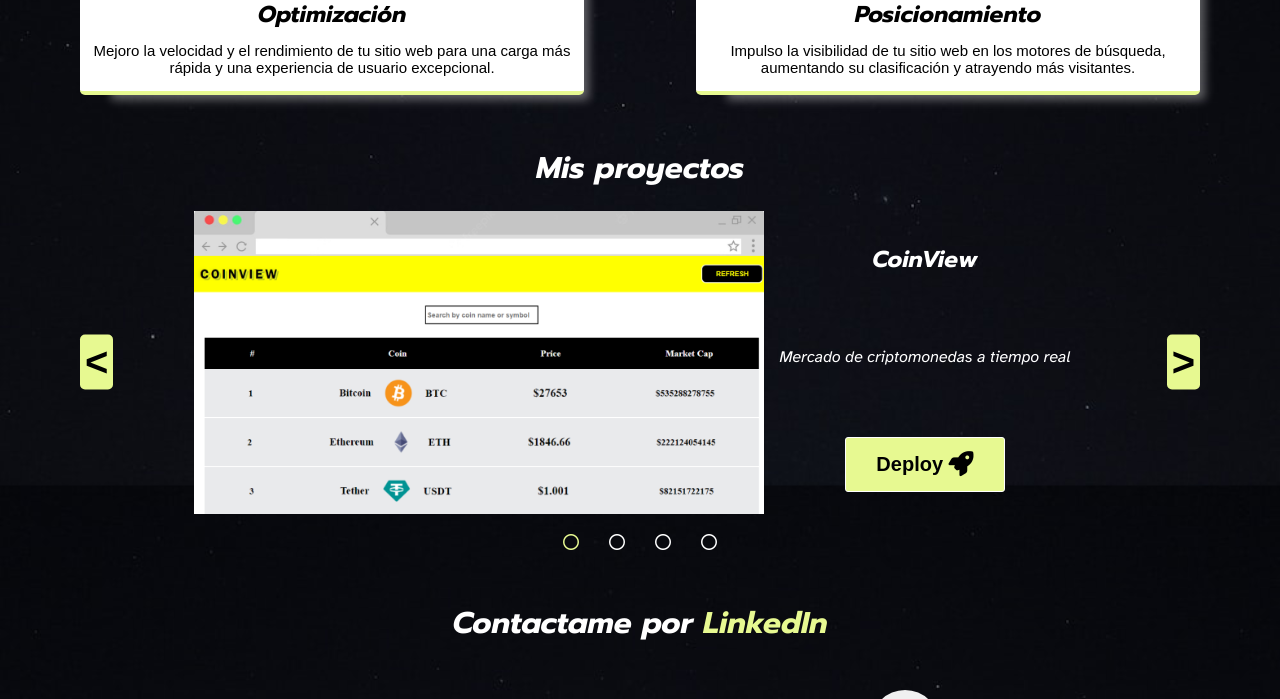
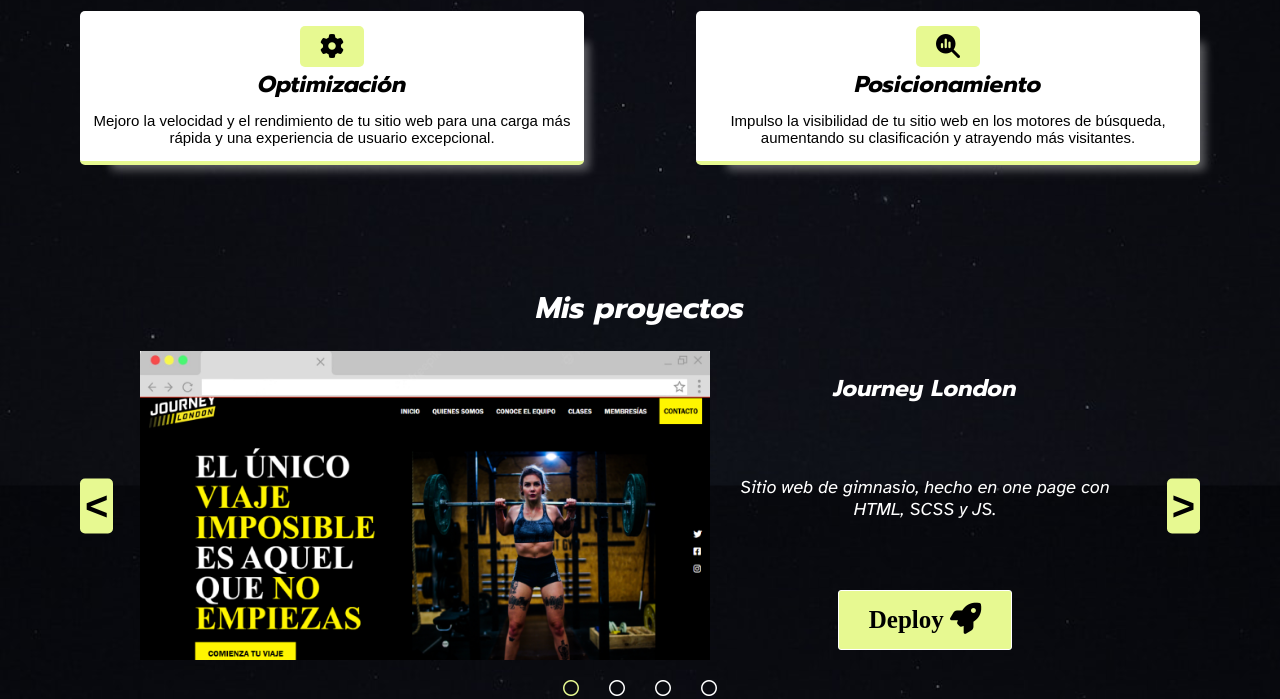
Before and after one commit to AlbeerC/portfolio-freelancer, a website: page index.html in a window 1280 px wide. Shown: the part 1222-1921 px from the top of the page. Drawn offline with Linux system fonts and the light colour scheme.

Commit message:
new projects

```diff
--- a/index.html
+++ b/index.html
@@ -84,19 +84,19 @@
                 <div class="slider">
                     <div class="slider-container">
                       <div class="card"> <!-- Proyecto 1 -->
-                        <img src="./img/project4.1.png" alt="Proyecto 1">
+                        <img src="./img/project1.png" alt="Proyecto 1">
                         <div class="card-right">
-                            <h3>CoinView</h3>
-                            <p>Mercado de criptomonedas a tiempo real</p>
-                            <button>Deploy <i class="fa-solid fa-rocket fa-lg"></i></button>
+                            <h3>Journey London</h3>
+                            <p>Sitio web de gimnasio, hecho en one page con HTML, SCSS y JS.<span>Cuenta con secciones navegables y diseño responsivo adaptado a todos los dispositivos</span></p>
+                            <a href="https://journey-london.vercel.app/" target="_blank">Deploy <i class="fa-solid fa-rocket fa-lg"></i></a>
                         </div>
                       </div>
                       <div class="card"> <!-- Proyecto 2 -->
-                        <img src="./img/project4.1.png" alt="Proyecto 2">
+                        <img src="./img/project2.png" alt="Proyecto 2">
                         <div class="card-right">
-                            <h3>CoinView</h3>
-                            <p>Mercado de criptomonedas a tiempo real</p>
-                            <button>Deploy <i class="fa-solid fa-rocket fa-lg"></i></button>
+                            <h3>Skull Master</h3>
+                            <p>Sitio web de estudio de tatuajes, hecho en SPA con React JS y SCSS.<span> Cuenta con secciones navegables y diseño responsivo adaptado a todos los dispositivos</span></p>
+                            <a>Deploy <i class="fa-solid fa-rocket fa-lg"></i></a>
                         </div>
                       </div>
                       <div class="card"> <!-- Proyecto 3 -->
@@ -104,7 +104,7 @@
                         <div class="card-right">
                             <h3>CoinView</h3>
                             <p>Mercado de criptomonedas a tiempo real</p>
-                            <button>Deploy <i class="fa-solid fa-rocket fa-lg"></i></button>
+                            <a>Deploy <i class="fa-solid fa-rocket fa-lg"></i></a>
                         </div>
                       </div>
                       <div class="card"> <!-- Proyecto 4 -->
@@ -112,7 +112,7 @@
                         <div class="card-right">
                             <h3>CoinView</h3>
                             <p>Mercado de criptomonedas a tiempo real</p>
-                            <button>Deploy <i class="fa-solid fa-rocket fa-lg"></i></button>
+                            <a>Deploy <i class="fa-solid fa-rocket fa-lg"></i></a>
                         </div>
                       </div>
                     </div>
--- a/scss/_projects.scss
+++ b/scss/_projects.scss
@@ -41,12 +41,28 @@
           gap: 7rem;
         }
 
+        h3 {
+          @include responsive(tablet) {
+            font-size: 1.8rem;
+          }
+        }
+
         p {
           text-align: center;
+          font-size: 1.8rem;
           cursor: default;
+          max-width: 40rem;
+
+          @include responsive(tablet) {
+            font-size: 1.4rem;
+          }
+
+          span {
+            display: none;
+          }
         }
 
-        button {
+        a {
           background-color: $yellow;
           text-align: center;
           padding: 1rem 2rem;
@@ -54,10 +70,11 @@
           font-weight: bold;
           border: 1px solid $white;
           cursor: pointer;
+          color: $black;
 
           @media (min-width: 992px) {
             padding: 1.5rem 3rem;
-            font-size: 2rem;
+            font-size: 2.5rem;
           }
 
           i {
--- a/scss/_resets.scss
+++ b/scss/_resets.scss
@@ -34,7 +34,7 @@
     color: #ffffff;
 }
 section {
-    margin-top: 5rem;
+    margin-top: 12rem;
     margin-left: 7rem;
     margin-right: 7rem;
 }
```
Also changed, not shown: css/main.css, img/project1.png (added), img/project2.png (added).
